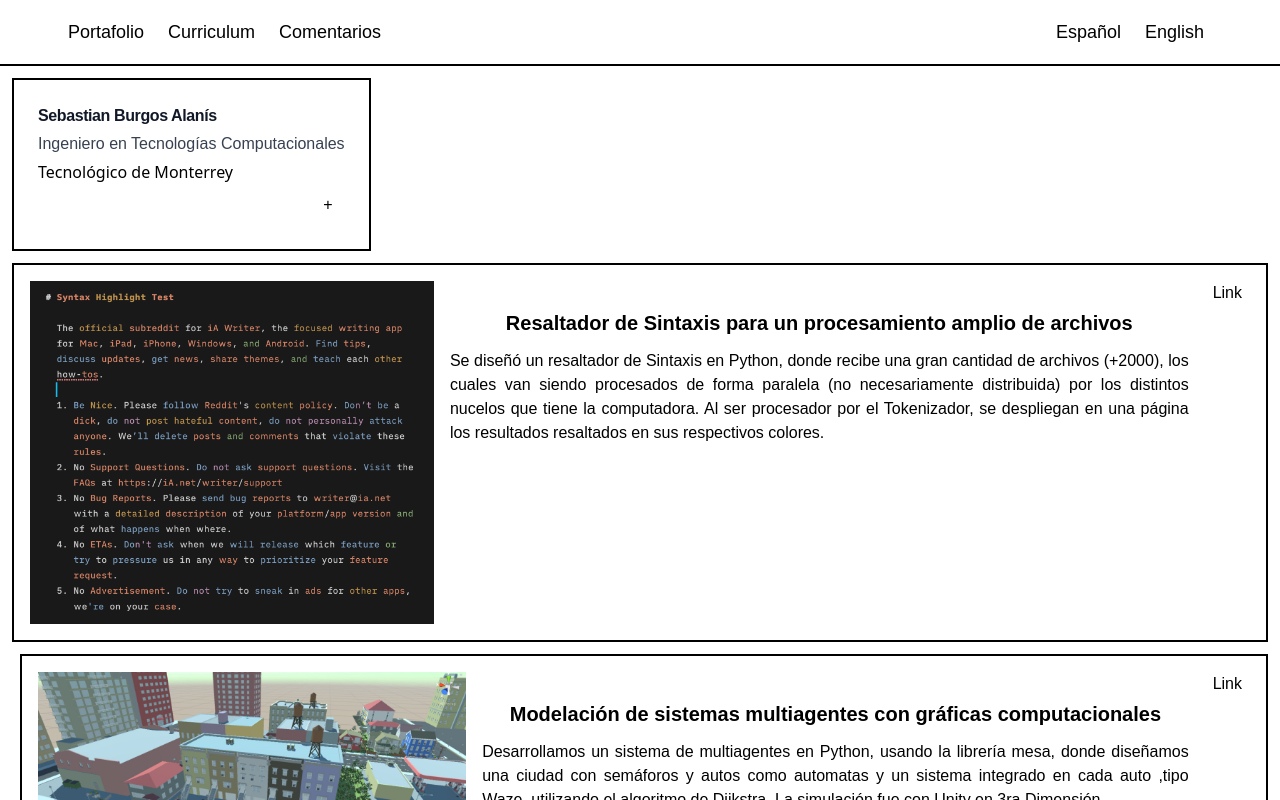
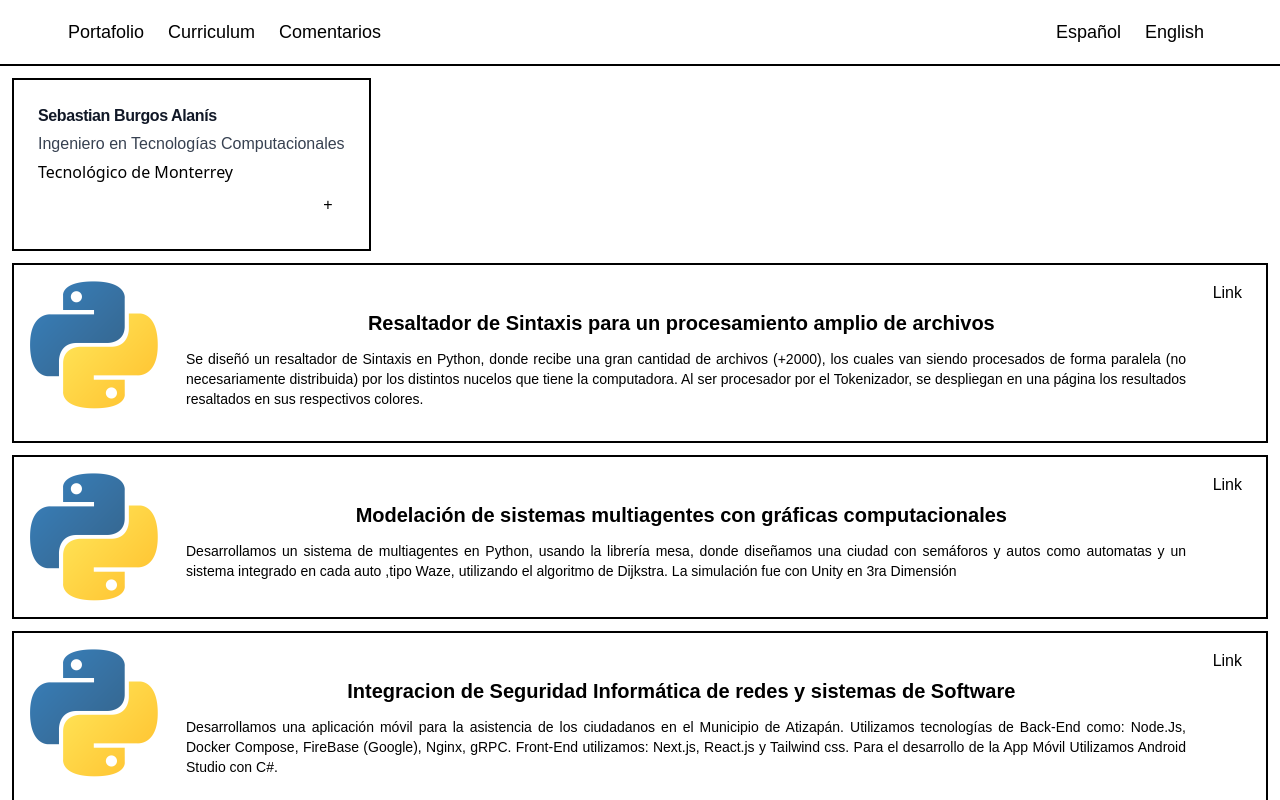
Before and after one commit to Burgos222/A01746459.github.io, a Next.js app: page / in a window 1280 px wide. Shown: the top 800 px of the page. Built offline with nearby package versions, Linux system fonts and the light colour scheme.

Commit message:
ajuste de tamaños

```diff
--- a/app/components/tag.jsx
+++ b/app/components/tag.jsx
@@ -5,8 +5,9 @@ export default function Tag({ imageSrc, title, description, linkUrl }) {
   return (
     <main className="mb-3 ">
       <div className="border-2 border-black p-4 flex">
-        <div className="">
+      <div className="w-32 h-32">
         <img
+          className='w-full h-full object-cover'
           src={imageSrc}
           alt="Card Image"
         />
@@ -14,9 +15,15 @@ export default function Tag({ imageSrc, title, description, linkUrl }) {
 
 
       <div className="p-4 flex-grow">
-          <h1 className="text-xl  font-semibold text-center p-3">{title}</h1>
-          <p className=" text-justify mb-3">{description}</p>
+        <h1 className="text-xl font-semibold text-center p-3">{title}</h1>
+        <div class=" ml-3 max-w-[1000px] max-h-[200px] overflow-auto">
+        <p class="text-sm text-justify">
+        {description}
+        </p>
         </div>
+      </div>
+
+
         <span className="">
         <a href={linkUrl} className=" px-2 py-2 hover:bg-black hover:text-white transition-colors duration-300 ease-in-out">
           Link
--- a/app/page.js
+++ b/app/page.js
@@ -10,9 +10,9 @@ export default function Home() {
 
       </div>
       <div className='ml-3 mr-3'>
-        <div className='space-x-2 grid grid-row'>
+        <div className='grid grid-row'>
           <Tag
-            imageSrc="resources/12345.png"
+            imageSrc="resources/python.png"
             title="Resaltador de Sintaxis para un procesamiento amplio de archivos"
             description="Se diseñó un resaltador de Sintaxis en Python, donde recibe una gran cantidad de archivos (+2000),
             los cuales van siendo procesados de forma paralela (no necesariamente distribuida) por los distintos
@@ -21,7 +21,7 @@ export default function Home() {
             linkUrl="https://miscompetenciastec21.tec.mx/elumen/portfolio/zlj89YzcG1xILZr8"
           />
           <Tag
-            imageSrc="resources/123.jpg"
+            imageSrc="resources/python.png"
             title="Modelación de sistemas multiagentes con gráficas computacionales"
             description="Desarrollamos un sistema de multiagentes en Python, usando la librería mesa, donde
             diseñamos una ciudad con semáforos y autos como automatas y un sistema integrado en cada
@@ -30,7 +30,7 @@ export default function Home() {
             linkUrl="https://miscompetenciastec21.tec.mx/elumen/portfolio/R1Y0ZkZul0jTArvl"
           />
           <Tag
-            imageSrc="resources/escudo-atz.png"
+            imageSrc="resources/python.png"
             className="bg-white"
             title="Integracion de Seguridad Informática de redes y sistemas de Software"
             description="Desarrollamos una aplicación móvil para la asistencia de los ciudadanos en el Municipio de
```
Lines whose indentation alone changed are shown as unchanged.
